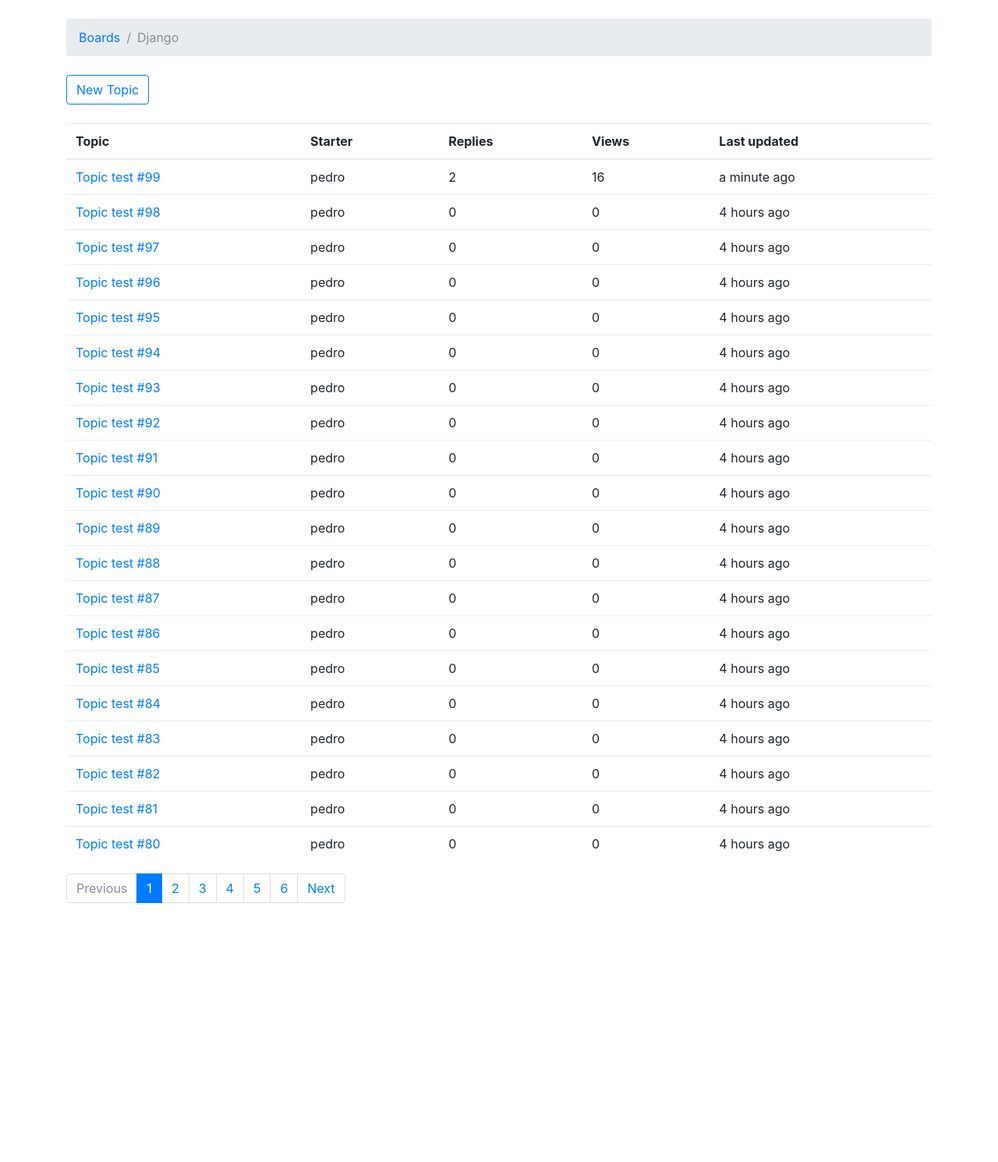
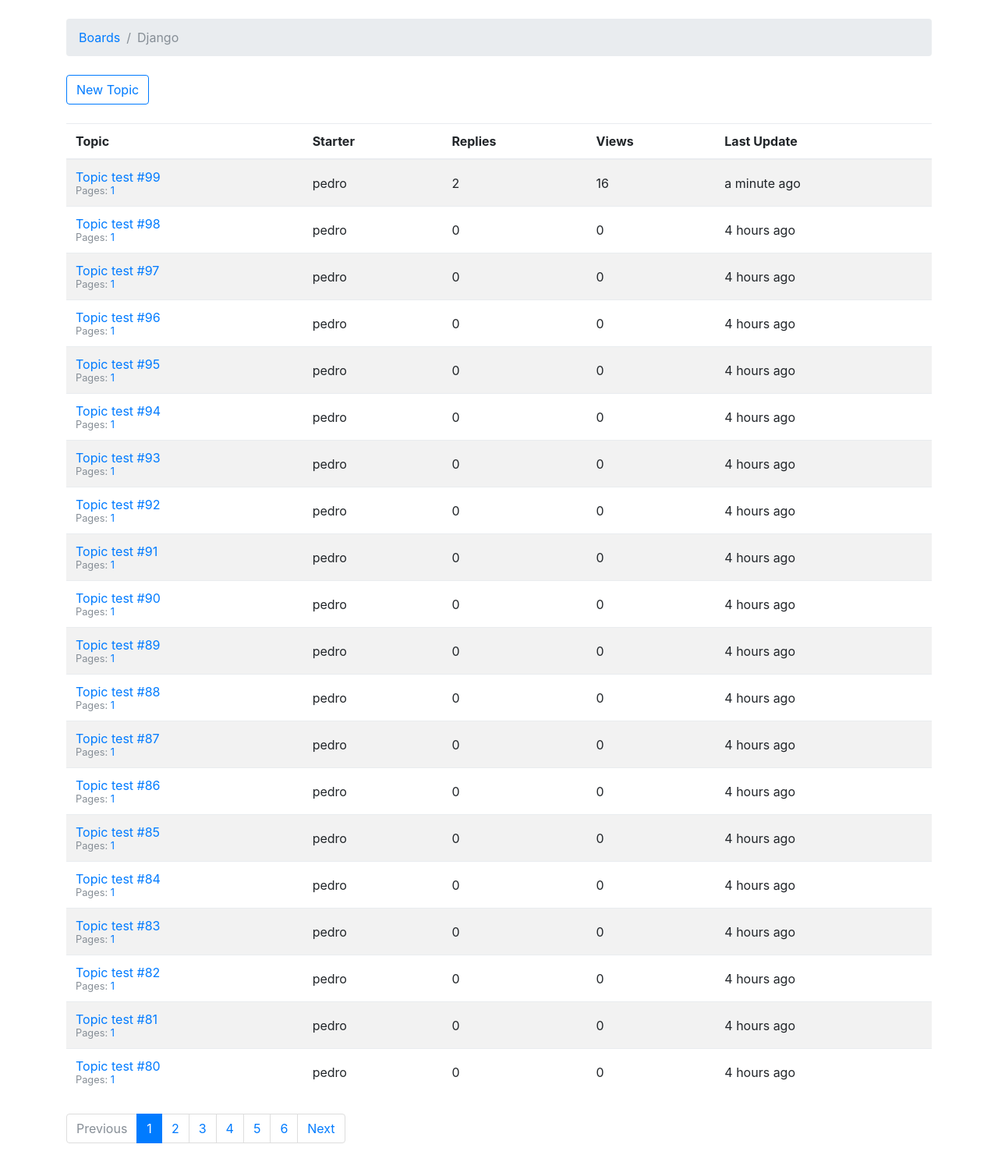
Before and after one commit to pedrorls/ForumDjango, a Django app: page /boards/1/ in a window 1280 px wide. Shown: the part 56-1546 px from the top of the page at 78% size. Before the commit the page ends 1214 px from the top, so only its background shows below. Run offline with Django 3.2, Linux system fonts and the light colour scheme; data comes from the database, SQL or seed files in the repository; both versions use the stored data as it was after the commit; some libraries are stand-ins or nearby versions.

Commit message:
series of minor fixes and improvments

```diff
--- a/boards/models.py
+++ b/boards/models.py
@@ -1,3 +1,4 @@
+import math
 from django.db import models
 from django.utils.html import mark_safe
 from django.utils.text import Truncator
@@ -29,6 +30,25 @@ class Topic(models.Model):
     def __str__(self):
         return self.subject
 
+    def get_page_count(self):
+        count = self.posts.count()
+        pages = count / 20
+        return math.ceil(pages)
+
+    def has_many_pages(self, count=None):
+        if count is None:
+            count = self.get_page_count()
+        return count > 6
+
+    def get_page_range(self):
+        count = self.get_page_count()
+        if self.has_many_pages(count):
+            return range(1, 5)
+        return range(1, count + 1)
+
+    def get_last_ten_posts(self):
+        return self.posts.order_by('-created_at')[:10]
+
 
 class Post(models.Model):
     message = models.TextField(max_length=4000)
--- a/boards/views.py
+++ b/boards/views.py
@@ -1,4 +1,4 @@
-from django.shortcuts import render, get_object_or_404, redirect
+from django.shortcuts import render, get_object_or_404, redirect, reverse
 from django.contrib.auth.decorators import login_required
 from django.db.models import Count
 from django.views.generic import ListView, UpdateView
@@ -39,8 +39,12 @@ class PostListView(ListView):
     paginate_by = 5
 
     def get_context_data(self, **kwargs):
-        self.topic.views += 1
-        self.topic.save()
+        session_key = 'viewed_topic_{}'.format(self.topic.pk)
+        if not self.request.session.get(session_key, False):
+            self.topic.views += 1
+            self.topic.save()
+            self.request.session[session_key] = True
+
         kwargs['topic'] = self.topic
         return super().get_context_data(**kwargs)
 
@@ -102,7 +106,14 @@ def reply_topic(request, pk, topic_pk):
             post.save()
             topic.last_updated = timezone.now()
             topic.save()
-            return redirect('topic_posts', pk=pk, topic_pk=topic_pk)
+
+            topic_url = reverse('topic_posts', kwargs={'pk': pk, 'topic_pk': topic_pk})
+            topic_post_url = '{url}?page={page}#{id}'.format(
+                url=topic_url,
+                id=post.pk,
+                page=topic.get_page_count()
+            )
+            return redirect(topic_post_url)
     else:
         form = PostForm()
     return render(request, 'reply_topic.html', {'topic': topic, 'form': form})
--- a/templates/reply_topic.html
+++ b/templates/reply_topic.html
@@ -30,7 +30,7 @@
     <button type="submit" class="btn btn-outline-success btn-block">Post a reply</button>
   </form>
 
-  {% for post in topic.posts.all %}
+  {% for post in topic.get_last_ten_posts %}
     <div class="card mb-2">
       <div class="card-body p-3">
         <div class="row mb-3">
--- a/templates/topic_posts.html
+++ b/templates/topic_posts.html
@@ -18,7 +18,7 @@
         <a href="{% url 'reply_topic' topic.board.pk topic.pk %}" class="btn btn-outline-primary" role="button">Reply</a>
     </div>
     {% for post in posts %}
-        <div class="card mb-2 {% if forloop.first %}border-dark{% endif %}">
+    <div id="{{ post.pk }}" class="card {% if forloop.last %}mb-4{% else %}mb-2{% endif %} {% if forloop.first %}border-dark{% endif %}">
             {% if forloop.first %}
                 <div class="card-header text-white bg-dark py-2 px-3">{{ topic.subject }}</div>
             {% endif %}
--- a/templates/topics.html
+++ b/templates/topics.html
@@ -15,24 +15,38 @@
     <div class="mb-4">
         <a href="{% url 'new_topic' board.pk %}" class="btn btn-outline-primary">New Topic</a>
     </div>
-    <table class="table">
+    <table class="table table-striped mb-4">
             <thead class="thead-inverse">
               <tr>
                 <th>Topic</th>
                 <th>Starter</th>
                 <th>Replies</th>
                 <th>Views</th>
-                <th>Last updated</th>
+                <th>Last Update</th>
               </tr>
             </thead>
             <tbody>
               {% for topic in topics %}
+                {% url 'topic_posts' board.pk topic.pk as topic_url %}
                 <tr>
-                    <td><a href="{% url 'topic_posts' board.pk topic.pk %}">{{ topic.subject }}</td>
-                    <td>{{ topic.starter.username }}</td>
-                    <td>{{ topic.replies }}</td>
-                    <td>{{ topic.views }}</td>
-                    <td>{{ topic.last_updated|naturaltime }}</td>
+                  <td>
+                    <p class="mb-0">
+                      <a href="{{ topic_url }}">{{ topic.subject }}</a>
+                    </p>
+                    <small class="text-muted">
+                      Pages:
+                      {% for i in topic.get_page_range %}
+                        <a href="{{ topic_url }}?page={{ i }}">{{ i }}</a>
+                      {% endfor %}
+                      {% if topic.has_many_pages %}
+                      ... <a href="{{ topic_url }}?page={{ topic.get_page_count }}">Last Page</a>
+                      {% endif %}
+                    </small>
+                  </td>
+                  <td class="align-middle">{{ topic.starter.username }}</td>
+                  <td class="align-middle">{{ topic.replies }}</td>
+                  <td class="align-middle">{{ topic.views }}</td>
+                  <td class="align-middle">{{ topic.last_updated|naturaltime }}</td>
                 </tr>
               {% endfor %}
             </tbody>
```
Also changed, not shown: boards/tests/test_view_reply_topic.py (+2 -1 lines), db.sqlite3. Lines whose indentation alone changed are shown as unchanged.
